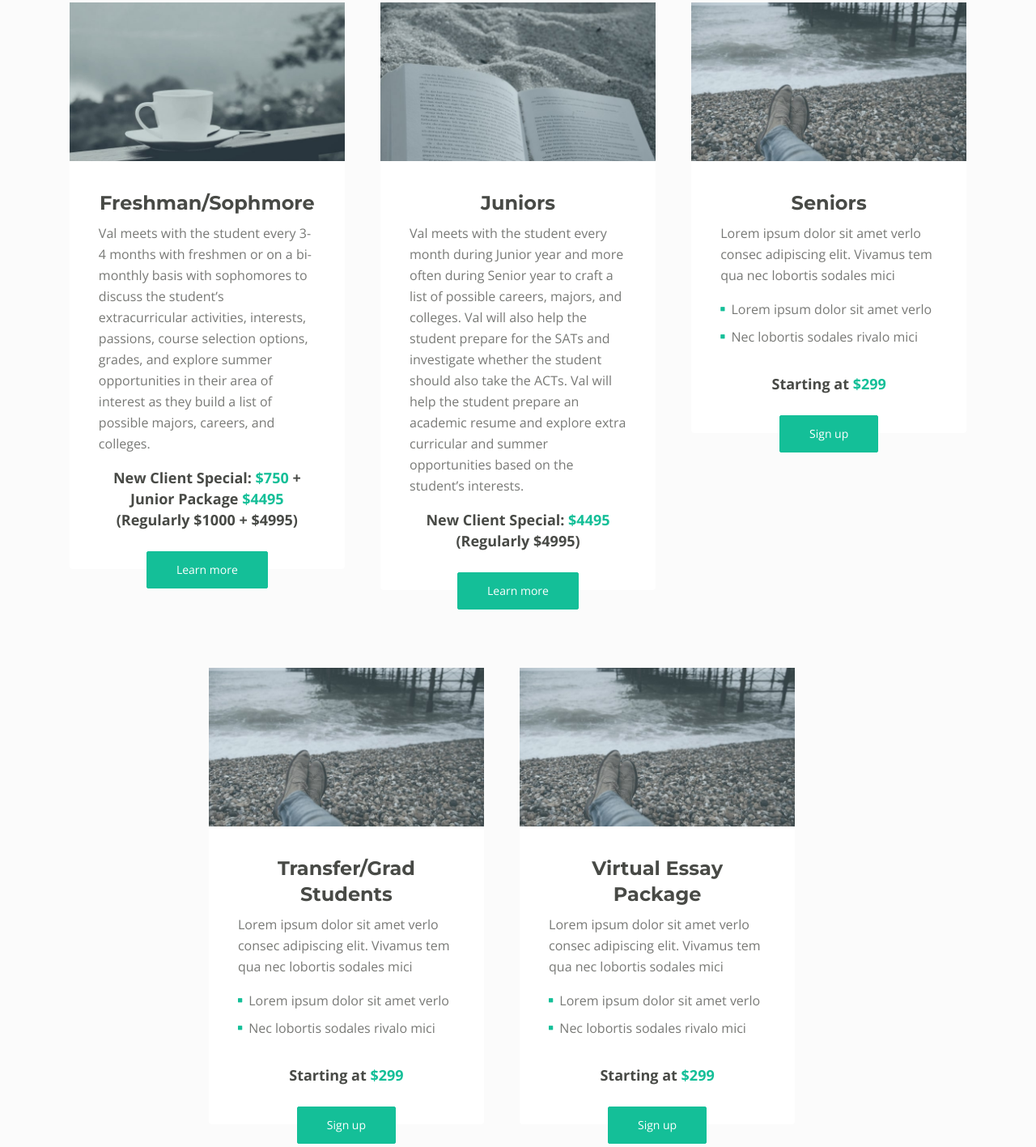
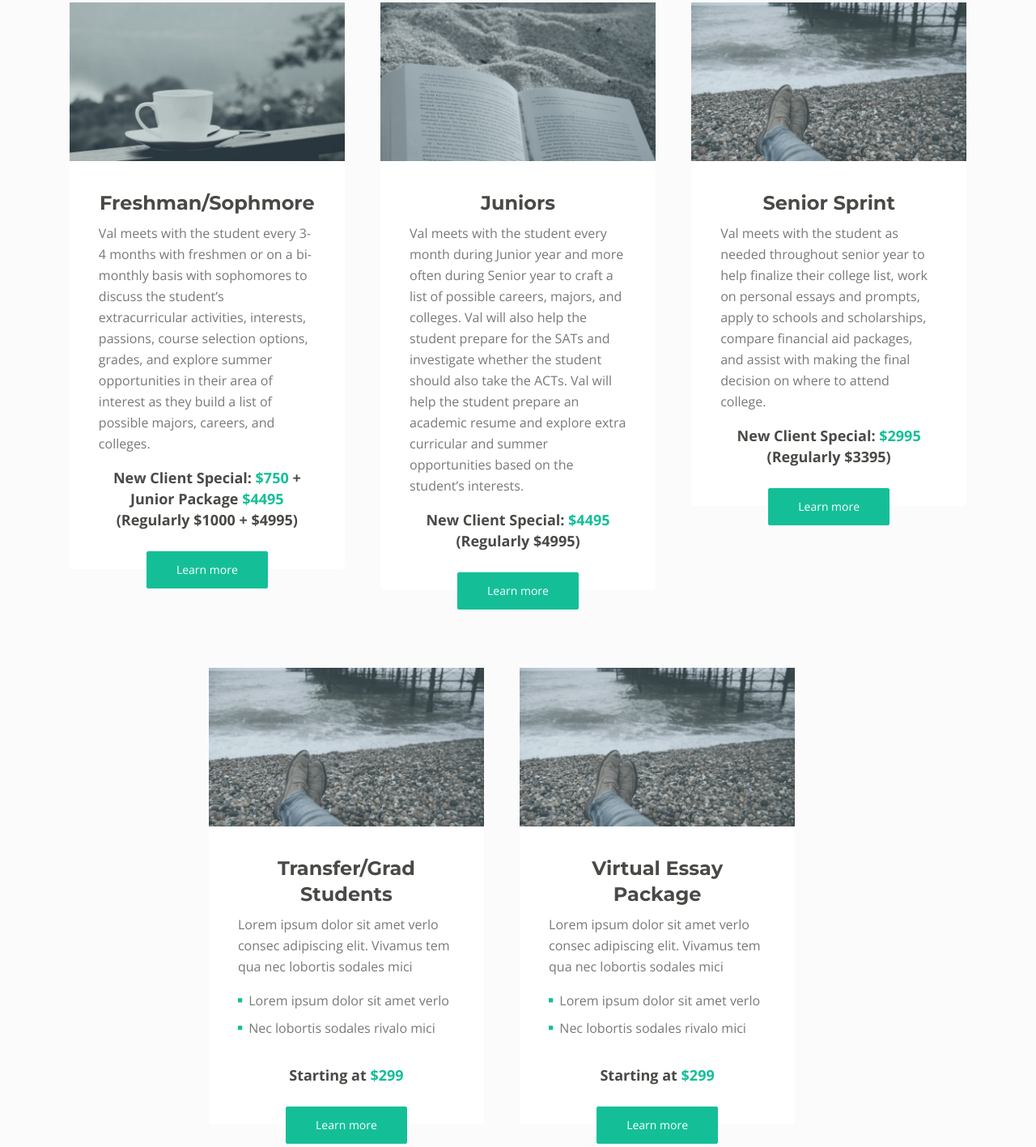
Before and after one commit to EthanGrayMcG/collegedriveconsulting, a website: page web/services.html in a window 1280 px wide. Shown: the part 727-2144 px from the top of the page at 81% size. Drawn offline with nearby package versions, Linux system fonts and the light colour scheme.

Commit message:
changed button names on services page

```diff
--- a/web/services.html
+++ b/web/services.html
@@ -180,22 +180,15 @@
                                 <img class="img-fluid" src="images/service-3.jpg" alt="alternative">
                             </div>
                             <div class="card-body">
-                                <h4 class="card-title">Seniors</h4>
-                                <p>Lorem ipsum dolor sit amet verlo consec adipiscing elit. Vivamus tem qua nec lobortis sodales mici</p>
-                                <ul class="list-unstyled li-space-lg">
-                                    <li class="d-flex">
-                                        <i class="fas fa-square"></i>
-                                        <div class="flex-grow-1">Lorem ipsum dolor sit amet verlo</div>
-                                    </li>
-                                    <li class="d-flex">
-                                        <i class="fas fa-square"></i>
-                                        <div class="flex-grow-1">Nec lobortis sodales rivalo mici</div>
-                                    </li>
-                                </ul>
-                                <div class="price">Starting at <span>$299</span></div>
+                                <h4 class="card-title">Senior Sprint</h4>
+                                <p>Val meets with the student as needed throughout senior year to help finalize their college list, work on
+                                     personal essays and prompts, apply to schools and scholarships, compare financial aid packages, and assist
+                                     with making the final decision on where to attend college. </p>
+
+                          <div class="price">New Client Special: <span>$2995</span> (Regularly $3395)</div>
                             </div>
                             <div class="button-wrapper">
-                                <a class="btn-solid-reg" href="#registration">Sign up</a>
+                                <a class="btn-solid-reg" href="#">Learn more</a>
                             </div> <!-- end of button-wrapper -->
                         </div>
                         <!-- end of card -->
@@ -221,7 +214,7 @@
                                 <div class="price">Starting at <span>$299</span></div>
                             </div>
                             <div class="button-wrapper">
-                                <a class="btn-solid-reg" href="#registration">Sign up</a>
+                                <a class="btn-solid-reg" href="#">Learn more</a>
                             </div> <!-- end of button-wrapper -->
                         </div>
                         <!-- end of card -->
@@ -247,7 +240,7 @@
                                 <div class="price">Starting at <span>$299</span></div>
                             </div>
                             <div class="button-wrapper">
-                                <a class="btn-solid-reg" href="#registration">Sign up</a>
+                                <a class="btn-solid-reg" href="#">Learn more</a>
                             </div> <!-- end of button-wrapper -->
                         </div>
                         <!-- end of card -->
```
